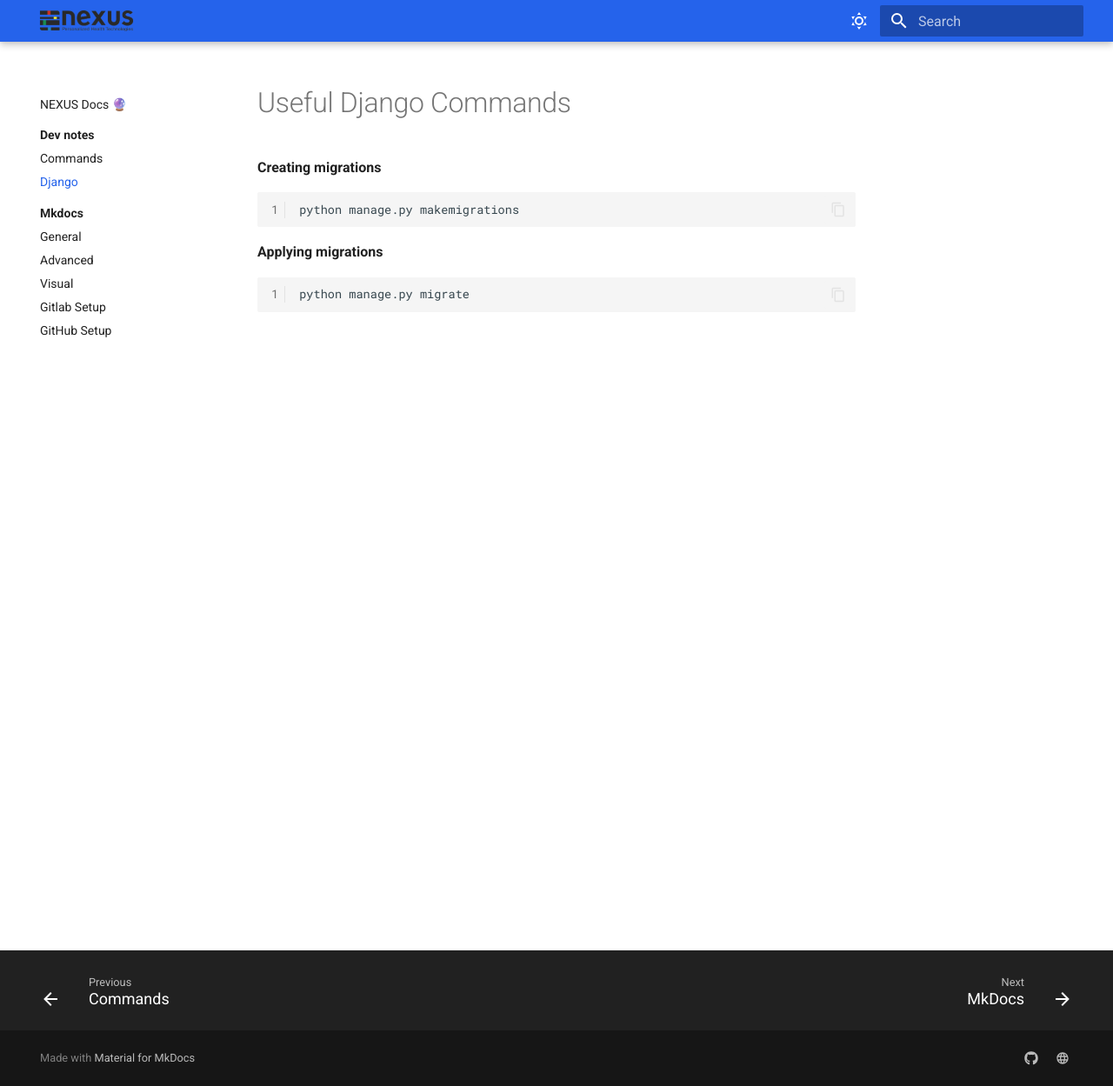
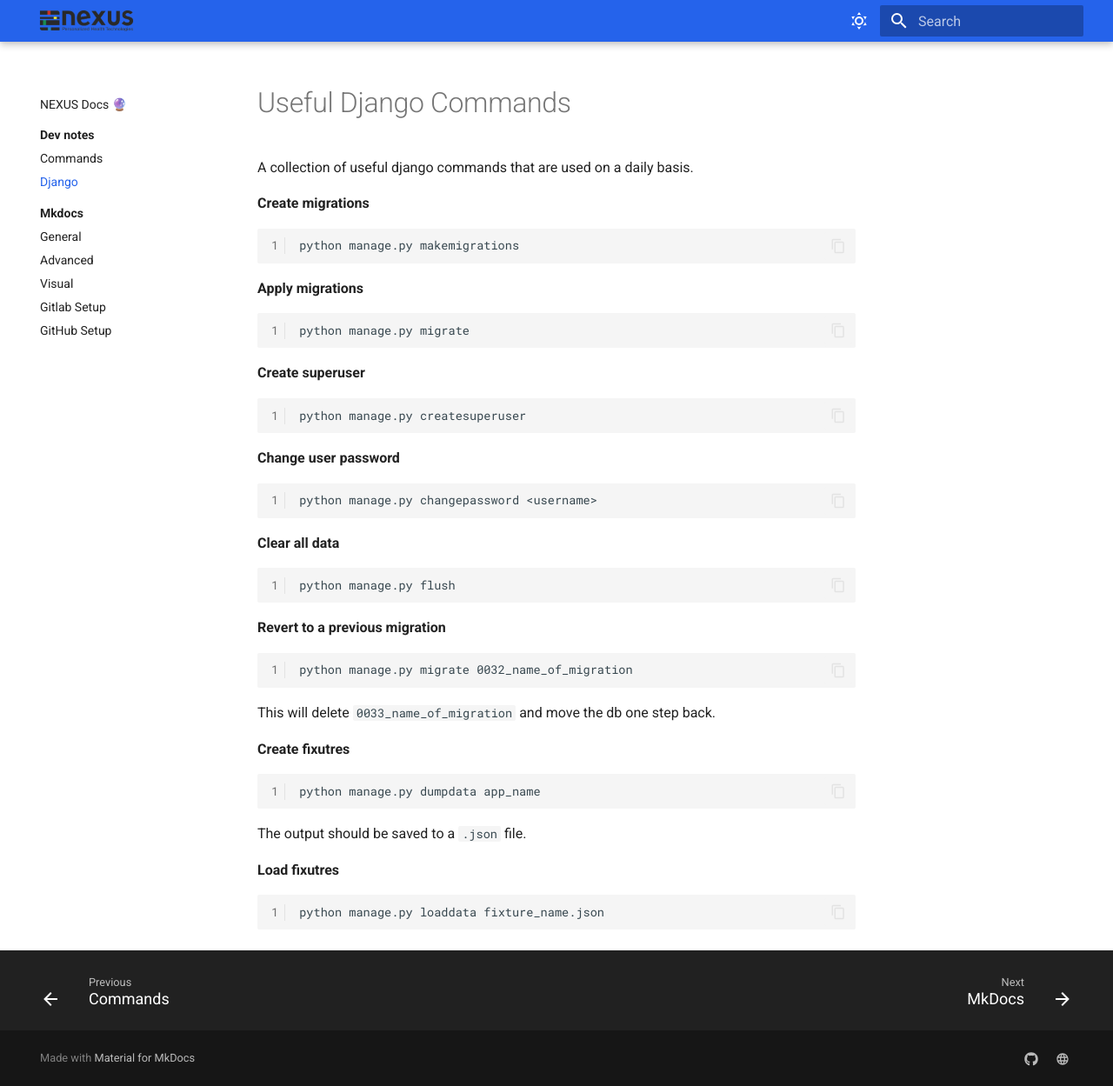
Before and after one commit to ETH-NEXUS/nexus-se-docs, an MkDocs documentation site: the page built from docs/docs/dev_notes/django.md, in a window 1280 px wide and 1249 px high. Shown: the whole window at 87% size. Built offline with MkDocs 1.6.1 and Material for MkDocs 9.7.7, drawn with Linux system fonts in a browser that asks for light colours.

Commit message:
[ DOC ]: Add more django commands

````diff
--- a/docs/docs/dev_notes/django.md
+++ b/docs/docs/dev_notes/django.md
@@ -3,13 +3,46 @@ title: Django
 ---
 
 # Useful Django Commands
+A collection of useful django commands that are used on a daily basis.
 
-**Creating migrations**
+**Create migrations**
 ```bash linenums="1"
 python manage.py makemigrations
 ```
 
-**Applying migrations**
+**Apply migrations**
 ```bash linenums="1"
 python manage.py migrate
 ```
+
+**Create superuser**
+```bash linenums="1"
+python manage.py createsuperuser
+```
+
+**Change user password**
+```bash linenums="1"
+python manage.py changepassword <username>
+```
+
+**Clear all data**
+```bash linenums="1"
+python manage.py flush
+```
+
+**Revert to a previous migration**
+```bash linenums="1"
+python manage.py migrate 0032_name_of_migration
+```
+This will delete `0033_name_of_migration` and move the db one step back.
+
+**Create fixutres**
+```bash linenums="1"
+python manage.py dumpdata app_name
+```
+The output should be saved to a `.json` file.
+
+**Load fixutres**
+```bash linenums="1"
+python manage.py loaddata fixture_name.json
+```
````
